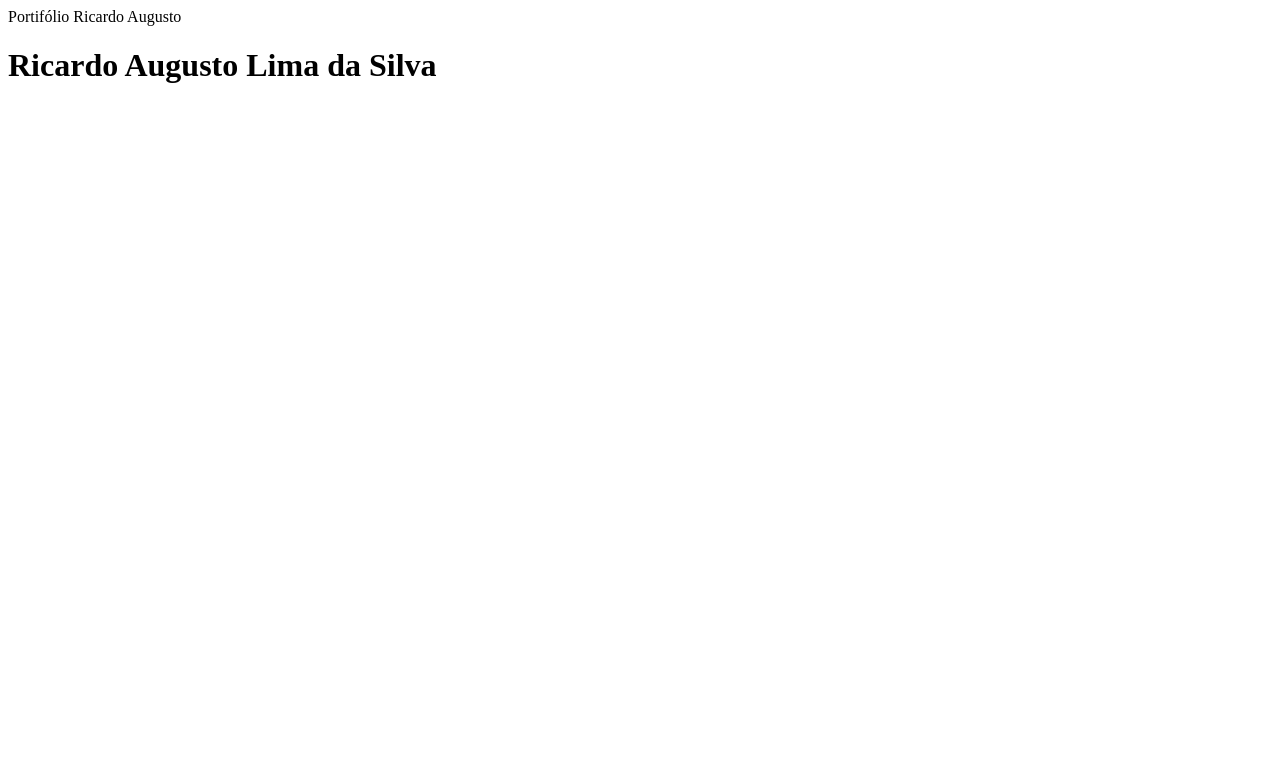
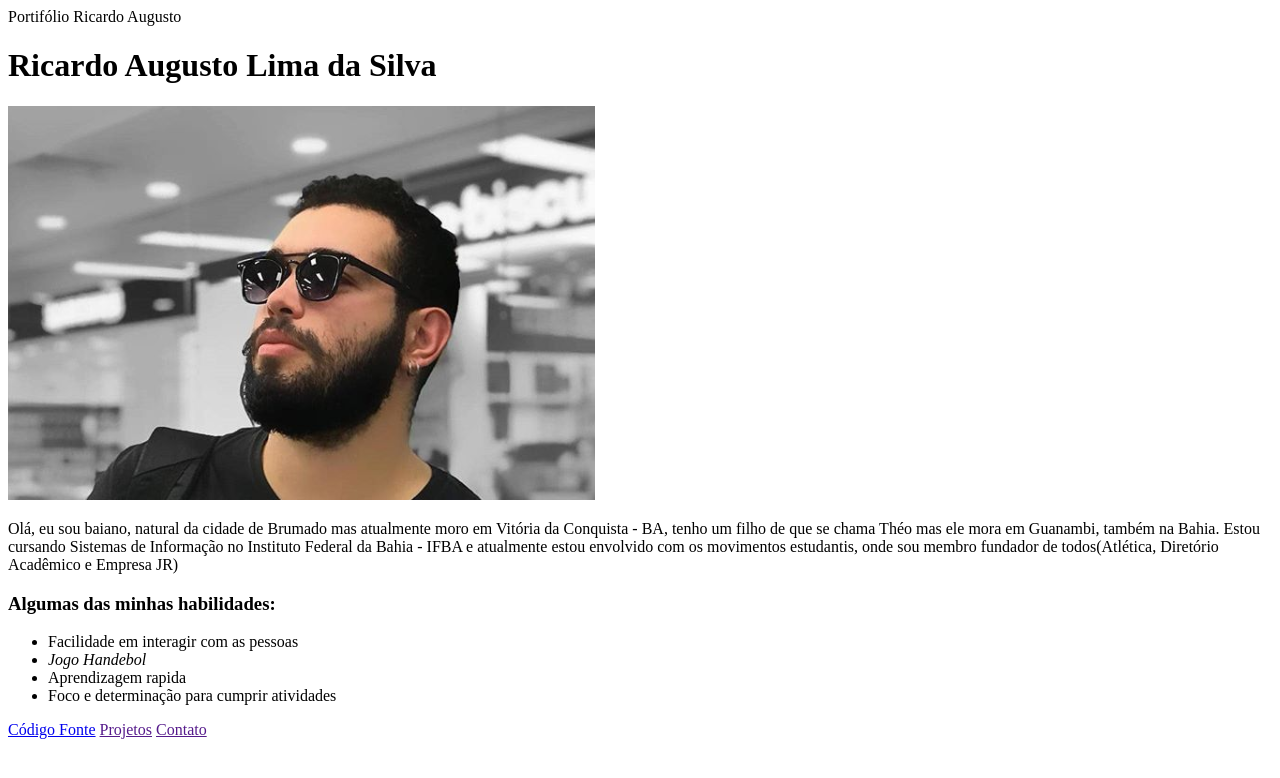
Before and after one commit to ricardo-rals/ricardo-rals.github.io, a plain HTML site: page index.html in a window 1280 px wide. Drawn offline with Linux system fonts and the light colour scheme.

Commit message:
Iniciando portifólio

```diff
--- a/index.html
+++ b/index.html
@@ -6,6 +6,21 @@
     </head>
     <body>
         <h1>Ricardo Augusto Lima da Silva</h1>
+        <img src="img/ricardo.png" alt="Foto do Ricardo">
 
+        <p>Olá, eu sou baiano, natural da cidade de Brumado mas atualmente moro em Vitória da Conquista - BA, tenho um filho de que se chama Théo mas ele mora em Guanambi, também na Bahia. Estou cursando Sistemas de Informação no Instituto Federal da Bahia - IFBA e atualmente estou envolvido com os movimentos estudantis, onde sou membro fundador de todos(Atlética, Diretório Acadêmico e Empresa JR)</p>
+
+        <h3>Algumas das minhas habilidades:</h3>
+        <ul>
+            <li><stromg>Facilidade em interagir com as pessoas</stromg></li>
+            <li><em>Jogo Handebol</em></li>
+            <li>Aprendizagem rapida</li>
+            <li>Foco e determinação para cumprir atividades</li>
+        </ul>
+
+        <a href="https://www.codigofonte.com.br/">Código Fonte</a>
+
+        <a href="">Projetos</a>
+        <a href="">Contato</a>
     </body>
 </html>
```
